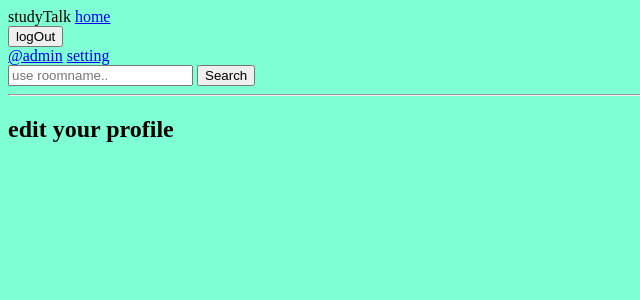
After one commit to Ritesh078bct/studyTalk, a Django app: page /update-profile/ in a window 1280 px wide. The commit adds this page. Shown: the top 300 px of the page, without its empty margins (0-640 px from the left). Run offline with Django 5.2, Linux system fonts and the light colour scheme; a user stored in the database is signed in.

Commit message:
static settings and update profile initials

```diff
--- /dev/null
+++ b/studyTalk/base/templates/base/update-profile.html
@@ -0,0 +1,14 @@
+{% extends "layout.html" %}
+
+{% block title %}
+update-profile
+{% endblock %}
+
+
+{% block content %}
+
+<div class="container">
+    <h2>edit your profile</h2>
+</div>
+
+{% endblock %}
--- a/studyTalk/base/urls.py
+++ b/studyTalk/base/urls.py
@@ -14,6 +14,7 @@ urlpatterns = [
     path('delete-message/<int:message_id>/',views.deleteMessage,name='delete-message'),
 
     path('profile/<int:user_id>',views.userProfile,name='profile'),
+    path('update-profile/',views.updateProfile,name='update-profile'),
 
     path('search/', views.search_feature, name='search'),
 
--- a/studyTalk/base/views.py
+++ b/studyTalk/base/views.py
@@ -145,3 +145,10 @@ def userProfile(request,user_id):
     context = {'feed-user': user, 'rooms': rooms,
                'messages': room_messages, 'topics': topics}
     return render(request, 'base/profile.html', context)
+
+
+
+@login_required
+def updateProfile(request):
+
+    return render(request,"base/update-profile.html")
--- /dev/null
+++ b/studyTalk/static/styles/style.css
@@ -0,0 +1,3 @@
+body{
+    background-color: aquamarine;
+}
--- a/studyTalk/studyTalk/settings.py
+++ b/studyTalk/studyTalk/settings.py
@@ -11,6 +11,7 @@ https://docs.djangoproject.com/en/5.1/ref/settings/
 """
 
 from pathlib import Path
+import os
 
 # Build paths inside the project like this: BASE_DIR / 'subdir'.
 BASE_DIR = Path(__file__).resolve().parent.parent
@@ -117,7 +118,9 @@ USE_TZ = True
 # https://docs.djangoproject.com/en/5.1/howto/static-files/
 
 STATIC_URL = 'static/'
-
+STATICFILES_DIRS = [
+    os.path.join(BASE_DIR, 'static')
+]   # This is the directory where Django will look for static files. We will create this directory in the next step.
 
 
 LOGIN_URL="/accounts/login"
--- a/studyTalk/templates/layout.html
+++ b/studyTalk/templates/layout.html
@@ -7,6 +7,7 @@
     <title>
         {% block title %}StudyTalk{% endblock %}
     </title>
+    <link rel="stylesheet" href="{% static "styles/style.css"%}">
 </head>
 <body>
     <nav> <span>studyTalk</span>
@@ -19,6 +20,7 @@
                 </form>
 
                 <a href="{% url "profile" user.id %}">@{{user.username}}</a>
+                <a href="{% url "update-profile" %}">setting</a>
     {% else %}
                 <a href="{% url "login" %}" class="btn btn-primary "><button>login</button></a>
                 <a href="{% url "sign-up" %}" class="btn btn-primary mx-2"><button>signUP</button></a>
```
Also changed, not shown: studyTalk/db.sqlite3.
